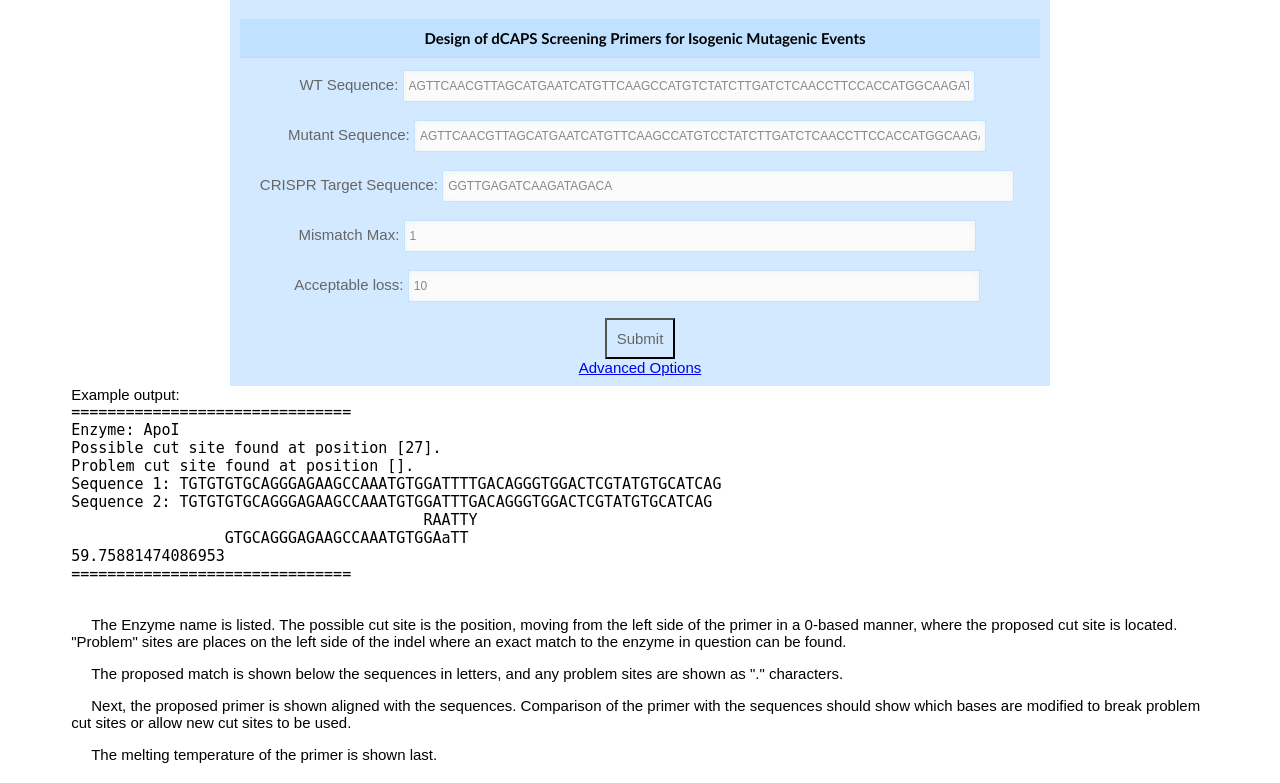
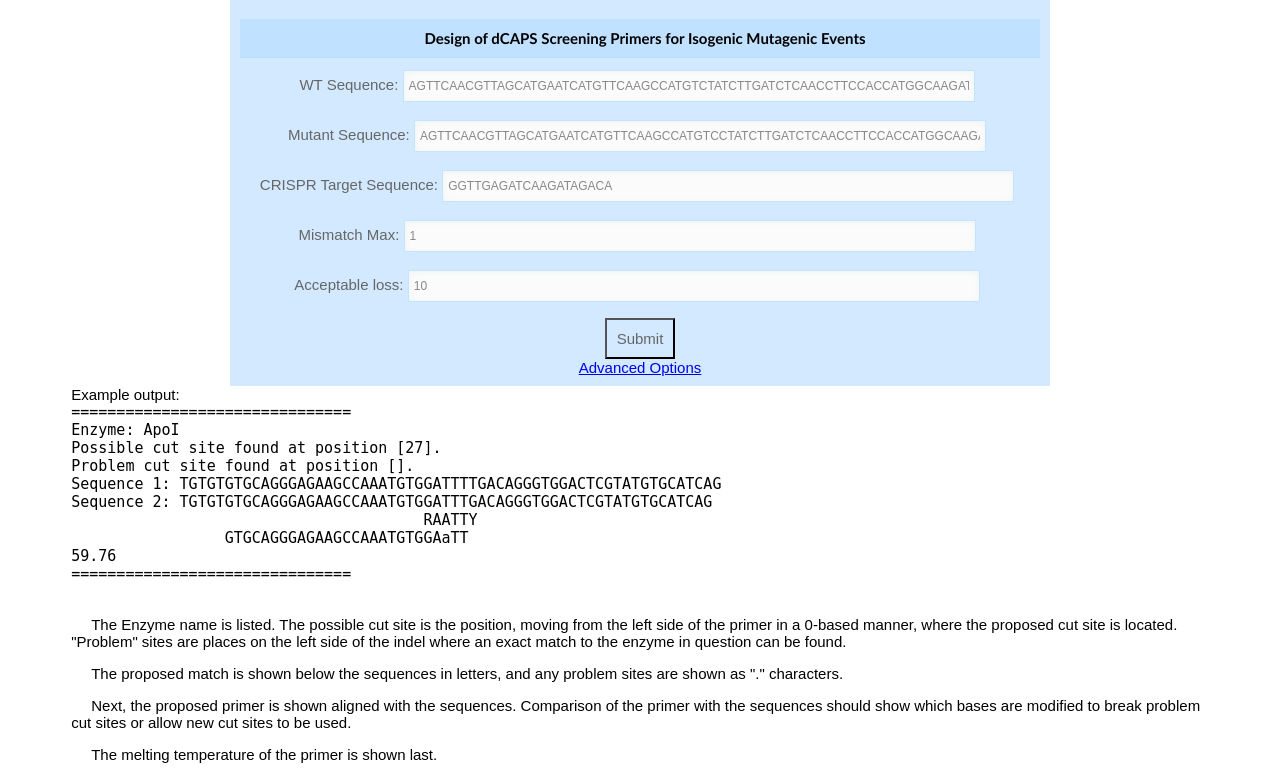
Before and after one commit to KieberLab/indCAPS, a Flask app: page / in a window 1280 px wide. Shown: the part 1152-1935 px from the top of the page. Run offline with Flask 2, Linux system fonts and the light colour scheme.

Commit message:
fixed precision on plaintext example

```diff
--- a/templates/index.html
+++ b/templates/index.html
@@ -106,7 +106,7 @@ Sequence 1: TGTGTGTGCAGGGAGAAGCCAAATGTGGATTTTGACAGGGTGGACTCGTATGTGCATCAG
 Sequence 2: TGTGTGTGCAGGGAGAAGCCAAATGTGGATTTGACAGGGTGGACTCGTATGTGCATCAG
                                        RAATTY
                  GTGCAGGGAGAAGCCAAATGTGGAaTT
-59.75881474086953
+59.76
 ===============================
 </pre>
 <br>
```
